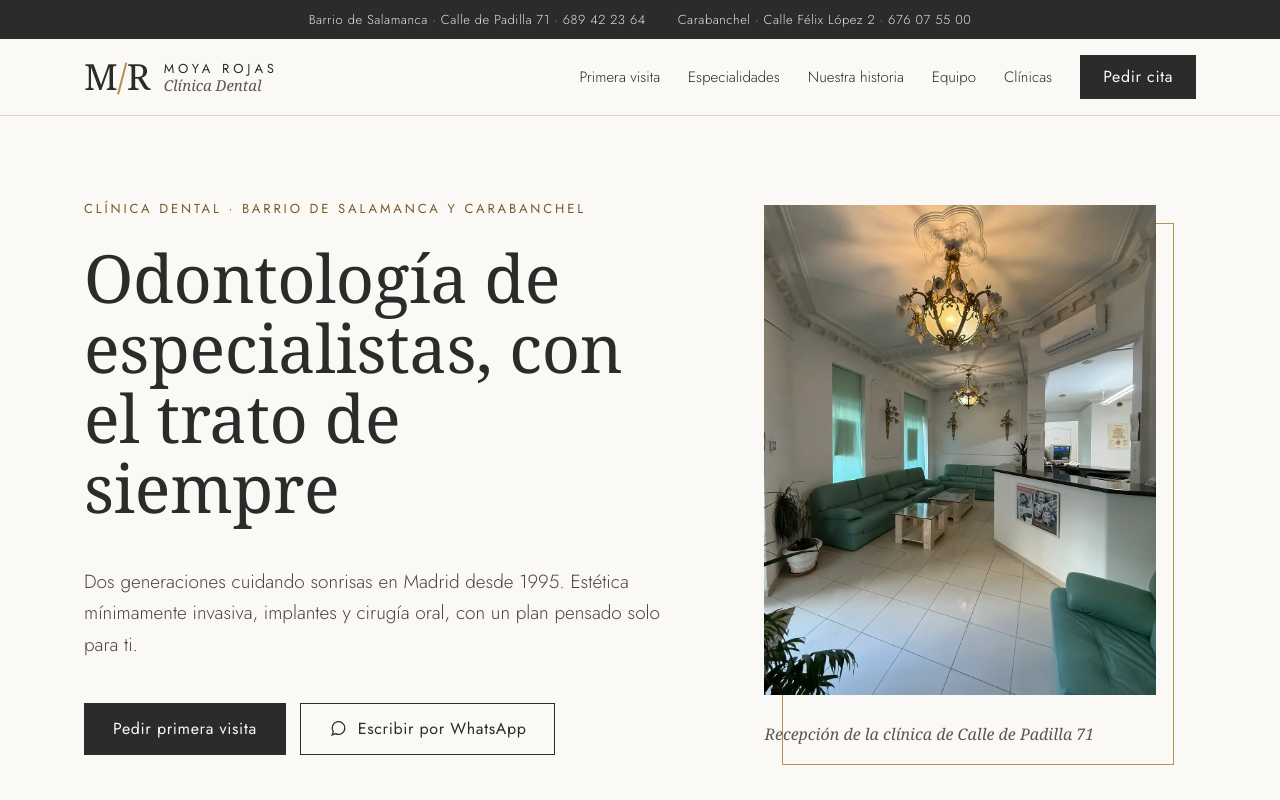
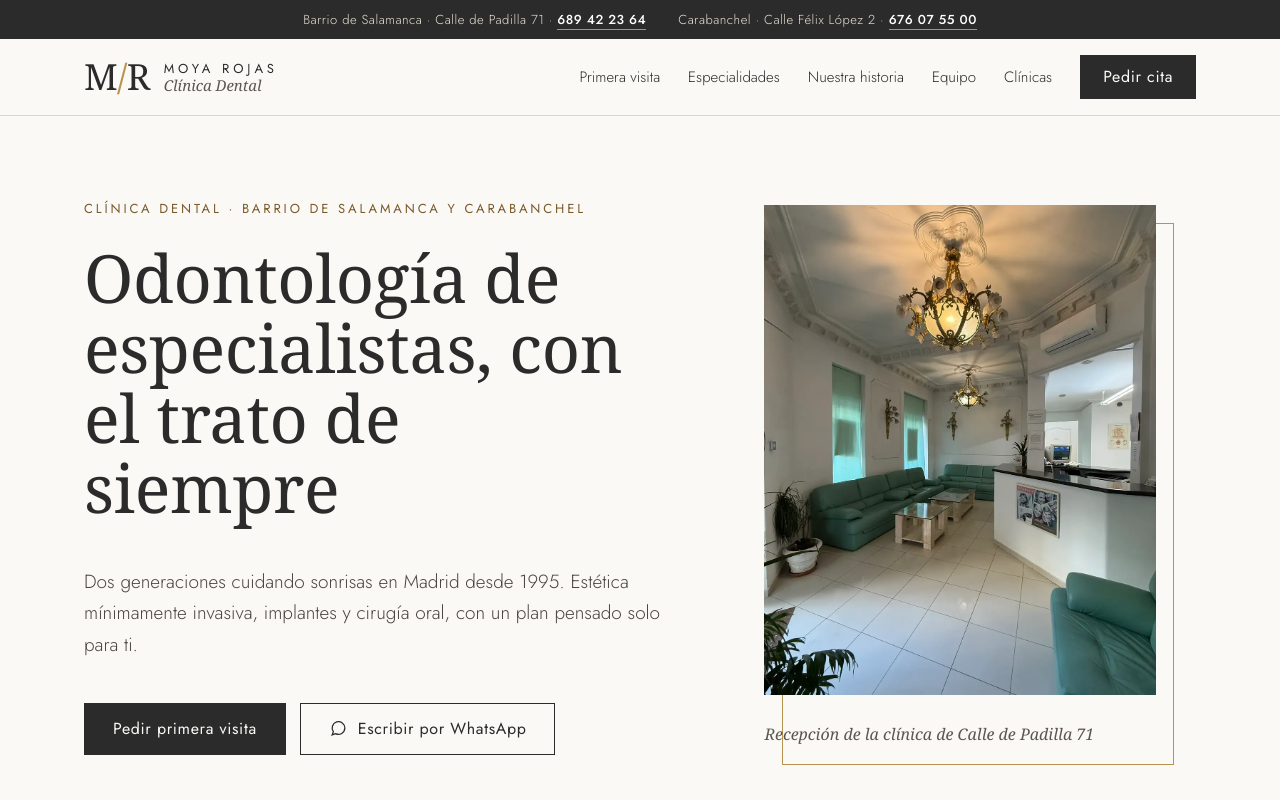
Before and after one commit to clinicadentalmoyarojas/web-clinica-moya-rojas, a plain HTML site: page index.html in a window 1280 px wide. Shown: the top 800 px of the page. Drawn offline with Linux system fonts and the light colour scheme; a web font is replaced by a local one.

Commit message:
Barra superior: cada clínica es un enlace para llamar a su móvil
Co-Authored-By: Claude Opus 5.5 <noreply@anthropic.com>
Claude-Session: https://claude.ai/code/session_012NML4yZB1BZHETFjzoWp6E

```diff
--- a/assets/styles.css
+++ b/assets/styles.css
@@ -78,6 +78,8 @@ h3 { font-size: 27px; line-height: 1.2; }
 .topbar { background: var(--antracita); color: #E9E2D5; font-size: 13px; letter-spacing: .04em; }
 .topbar .wrap { display: flex; flex-wrap: wrap; justify-content: center; gap: 6px 32px; padding-top: 9px; padding-bottom: 9px; }
 .topbar a { color: #E9E2D5; text-decoration: none; }
+.topbar a b { font-weight: 500; color: #fff; border-bottom: 1px solid var(--ocre); }
+.topbar a:hover b { color: var(--ocre); }
 .header { position: sticky; top: 0; z-index: 20; background: rgba(251, 249, 245, .96); backdrop-filter: blur(6px); border-bottom: 1px solid var(--linea); }
 .header .wrap { display: flex; align-items: center; justify-content: space-between; gap: 20px; padding-top: 16px; padding-bottom: 16px; }
 .brand { display: flex; align-items: center; gap: 14px; text-decoration: none; color: var(--antracita); }
--- a/index.html
+++ b/index.html
@@ -50,8 +50,8 @@
 
 <div class="topbar">
   <div class="wrap">
-    <span>Barrio de Salamanca · Calle de Padilla 71 · <a href="tel:+34689422364">689 42 23 64</a></span>
-    <span>Carabanchel · Calle Félix López 2 · <a href="tel:+34676075500">676 07 55 00</a></span>
+    <a href="tel:+34689422364" aria-label="Llamar a la clínica del barrio de Salamanca, 689 42 23 64">Barrio de Salamanca · Calle de Padilla 71 · <b>689 42 23 64</b></a>
+    <a href="tel:+34676075500" aria-label="Llamar a la clínica de Carabanchel, 676 07 55 00">Carabanchel · Calle Félix López 2 · <b>676 07 55 00</b></a>
   </div>
 </div>
 
```
